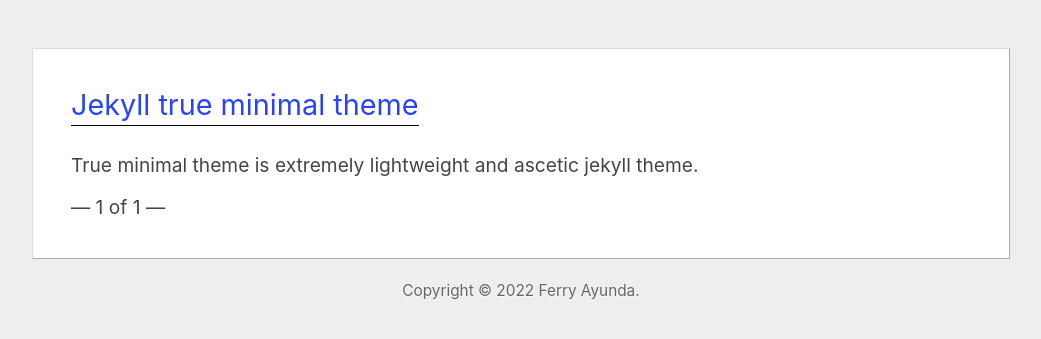
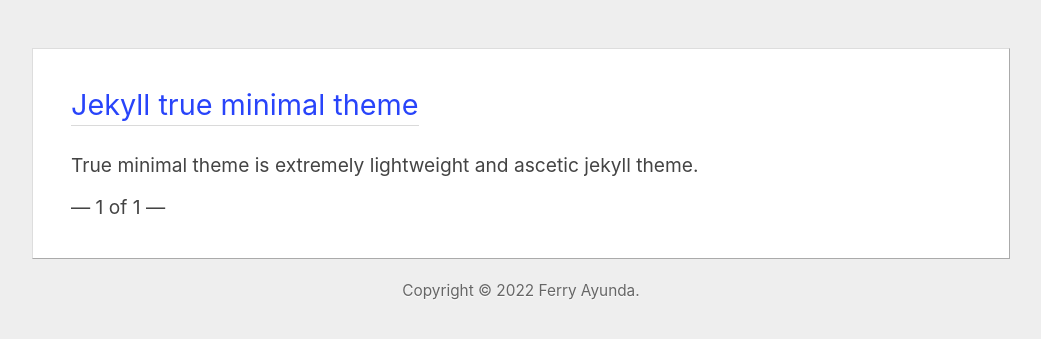
Before and after one commit to susahcebok/blog, a Jekyll site: the page built from index.html, in a window 1280 px wide. Shown: the top 339 px of the page, without its empty margins (119-1160 px from the left). Built offline with Jekyll 4.4.1, drawn with Linux system fonts in a browser that asks for light colours; the list of posts is cut into pages by our own code.

Commit message:
Update style.css

```diff
--- a/assets/css/style.css
+++ b/assets/css/style.css
@@ -10,7 +10,7 @@
 footer{margin:0 auto 2em auto;text-align:center}
 footer a{color:#666;text-shadow:0 1px 1px #fff;text-decoration:none;font-size:.8em;padding:1em}
 footer a:focus,footer a:hover{color:#111}
-h1{font-weight:400;display:inline;border-bottom:1px solid #000;padding:0 0 3px 0;line-height:36px}
+h1{font-weight:400;display:inline;border-bottom:1px solid #dadada;padding:0 0 3px 0;line-height:36px}
 a{color:#2844fa;text-decoration:none}
 a:focus,a:hover{color:#1b29a4}
 a:active{color:#000}
```
